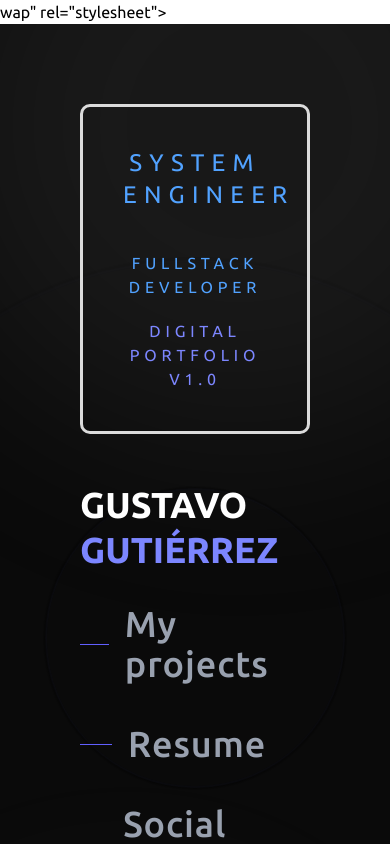
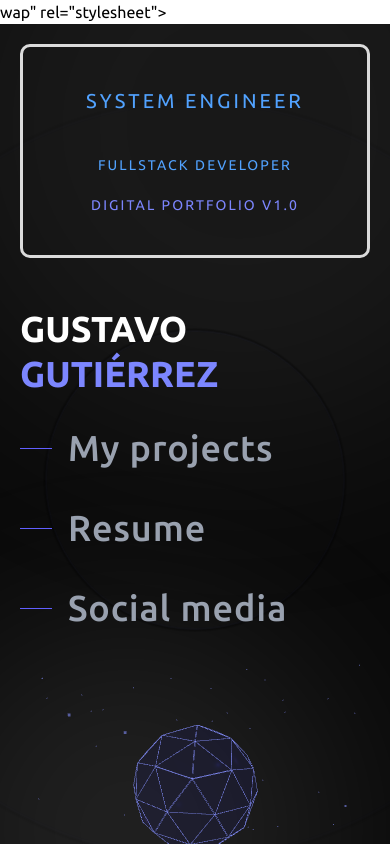
Before and after one commit to tavogus007/portfolio_vue, a Vue app: page / in a window 390 px wide. Shown: the top 844 px of the page. Built offline with nearby package versions, Linux system fonts and the light colour scheme.

Commit message:
Fix: :bug: Fixing the responsiveness

```diff
--- a/src/views/HomeView.vue
+++ b/src/views/HomeView.vue
@@ -6,10 +6,10 @@
 
       <!-- Encabezado -->
       <div class="flex flex-col gap-12">
-        <div class="title text-center">
-          <p class="text-blue-400 text-2xl sm:text-3xl lg:text-4xl tracking-[0.3em] uppercase mb-10">SYSTEM ENGINEER</p>
-          <p class="text-blue-400 text-md tracking-[0.3em] uppercase mb-2">fullstack developer</p>
-          <p class="text-indigo-400 text-2sm tracking-[0.3em] uppercase mt-5">Digital portfolio v1.0</p>
+        <div class="title text-center w-full">
+          <p class="text-blue-400 text-xl sm:text-2xl lg:text-4xl tracking-[0.15em] sm:tracking-[0.3em] uppercase mb-10 break-words">SYSTEM ENGINEER</p>
+          <p class="text-blue-400 text-sm sm:text-sm tracking-[0.15em] sm:tracking-[0.3em] uppercase mb-2">fullstack developer</p>
+          <p class="text-indigo-400 text-sm sm:text-sm tracking-[0.15em] sm:tracking-[0.3em] uppercase mt-5">Digital portfolio v1.0</p>
         </div>
         <h1 class="text-white text-4xl sm:text-5xl lg:text-6xl font-bold leading-tight">
           GUSTAVO
@@ -37,7 +37,10 @@
     </div>
 
     <!-- DERECHA: ThreeScene o SocialMediaPanel -->
-    <div class="flex items-center justify-center w-full lg:w-1/2 h-64 lg:h-full">
+    <div :class="[
+      'flex items-center justify-center w-full lg:w-1/2 lg:h-full',
+      activePanel === 'social' ? 'h-auto py-4 pb-16' : 'h-64'
+    ]">
       <Transition name="panel" mode="out-in">
 
         <!-- Social Media Panel -->
@@ -90,13 +93,18 @@ function handleNav(view) {
   padding: 80px;
 }
 
+@media (max-width: 1024px) {
+  .home {
+    padding: 20px;
+  }
+}
+
 .title {
   border: solid rgb(219, 219, 219);
   border-radius: 10px;
-  padding-top: 10px;
   padding: 40px;
-  display: inline-block;
-  width: auto;
+  width: 100%;
+  box-sizing: border-box;
 }
 
 /* Transición suave entre ThreeScene y SocialMediaPanel */
```
